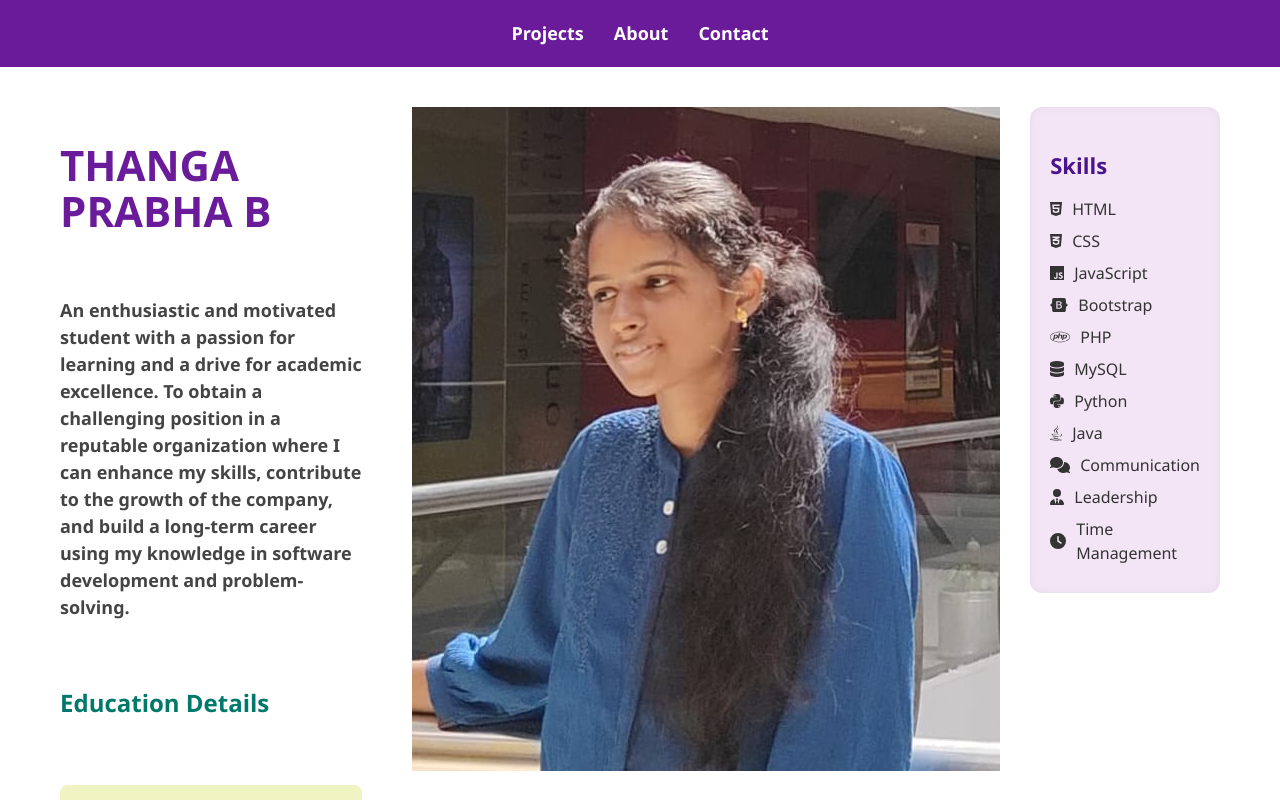
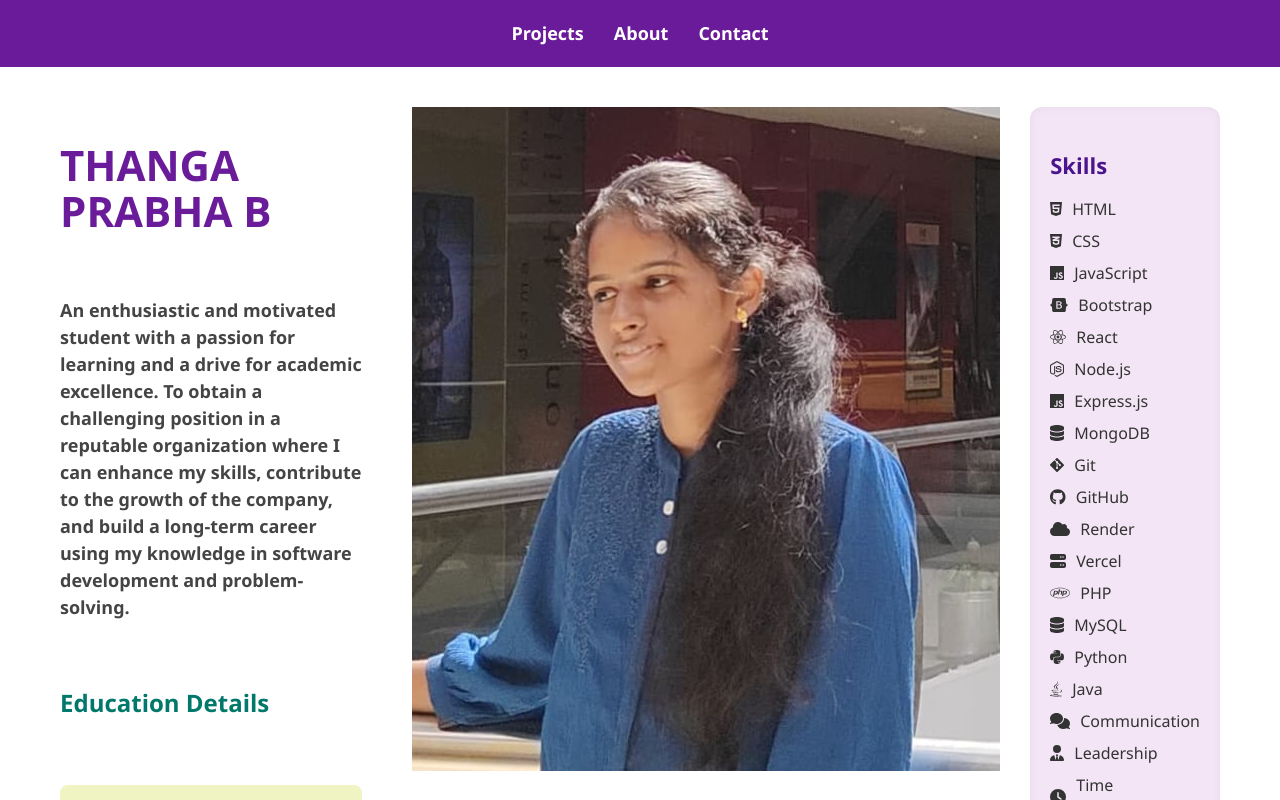
Before and after one commit to ThangaPrabha03/profile-frontend, a React (Vite) app: page / in a window 1280 px wide. Built offline with nearby package versions, Linux system fonts and the light colour scheme.

Commit message:
first commit

```diff
--- a/src/components/About.jsx
+++ b/src/components/About.jsx
@@ -7,7 +7,9 @@ import {
   faDatabase,
   faComments,
   faUserTie,
-  faClock
+  faClock,
+  faCloud,
+  faServer
 } from '@fortawesome/free-solid-svg-icons';
 import {
   faHtml5,
@@ -18,13 +20,15 @@ import {
   faPython,
   faJava,
   faLinkedin,
-  faGithub
+  faGithub,
+  faReact,
+  faNodeJs,
+  faGitAlt
 } from '@fortawesome/free-brands-svg-icons';
 
 const About = () => {
   return (
     <div>
-
       <main>
         <section className="about-section">
           <div className="about-left">
@@ -44,11 +48,9 @@ To obtain a challenging position in a reputable organization where I can enhance
             </ul>
           </div>
 
-
           <div className="about-image">
             <img src={image1} alt="Thanga Prabha" />
           </div>
-
 
           <div className="about-right">
             <div className="skill-list">
@@ -58,6 +60,14 @@ To obtain a challenging position in a reputable organization where I can enhance
                 <div className="skill-item"><FontAwesomeIcon icon={faCss3Alt} /> CSS</div>
                 <div className="skill-item"><FontAwesomeIcon icon={faJs} /> JavaScript</div>
                 <div className="skill-item"><FontAwesomeIcon icon={faBootstrap} /> Bootstrap</div>
+                <div className="skill-item"><FontAwesomeIcon icon={faReact} /> React</div>
+                <div className="skill-item"><FontAwesomeIcon icon={faNodeJs} /> Node.js</div>
+                <div className="skill-item"><FontAwesomeIcon icon={faJs} /> Express.js</div>
+                <div className="skill-item"><FontAwesomeIcon icon={faDatabase} /> MongoDB</div>
+                <div className="skill-item"><FontAwesomeIcon icon={faGitAlt} /> Git</div>
+                <div className="skill-item"><FontAwesomeIcon icon={faGithub} /> GitHub</div>
+                <div className="skill-item"><FontAwesomeIcon icon={faCloud} /> Render</div>
+                <div className="skill-item"><FontAwesomeIcon icon={faServer} /> Vercel</div>
                 <div className="skill-item"><FontAwesomeIcon icon={faPhp} /> PHP</div>
                 <div className="skill-item"><FontAwesomeIcon icon={faDatabase} /> MySQL</div>
                 <div className="skill-item"><FontAwesomeIcon icon={faPython} /> Python</div>
@@ -68,9 +78,7 @@ To obtain a challenging position in a reputable organization where I can enhance
               </div>
             </div>
           </div>
-
         </section>
-
       </main>
 
       <footer>
```
Lines whose indentation alone changed are shown as unchanged.
